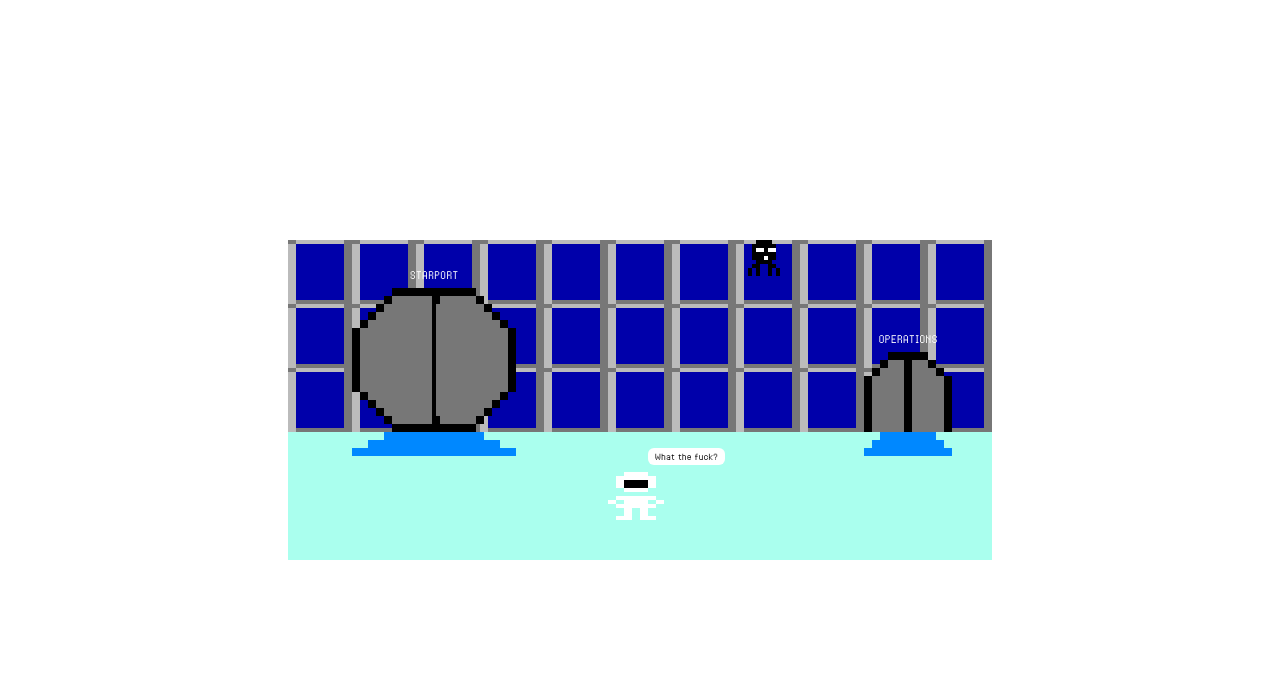
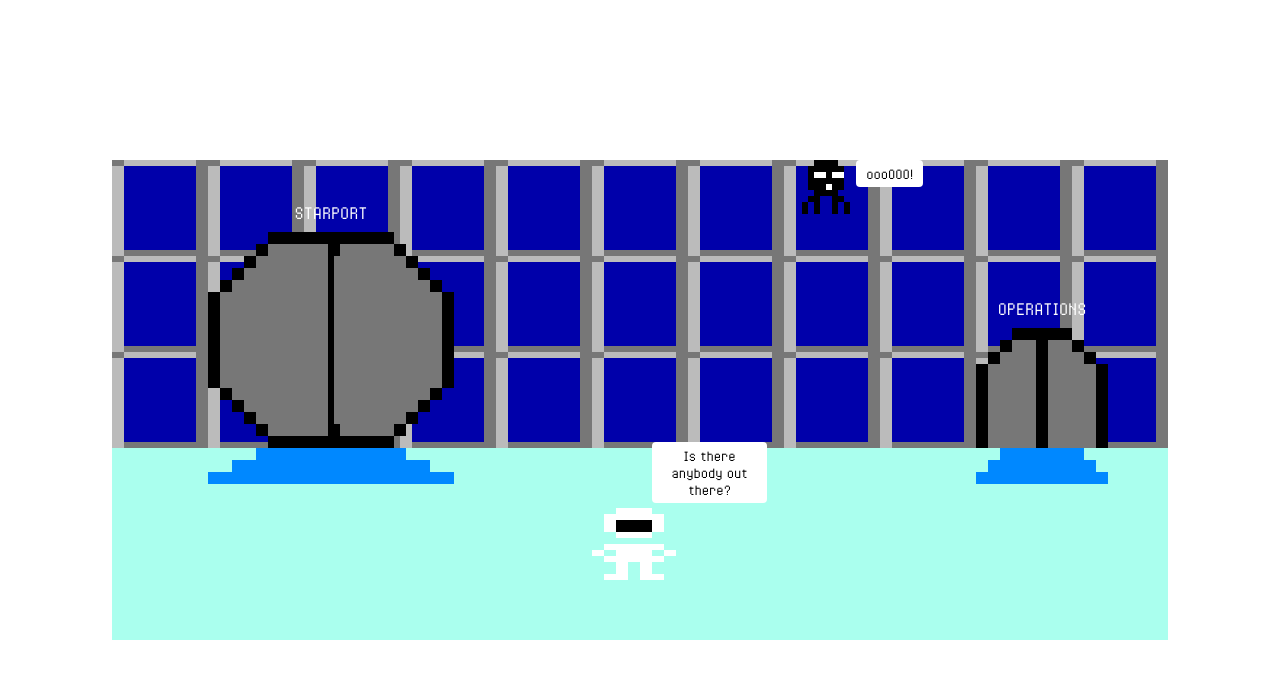
Before and after one commit to arcadeJHS/CSS-Starflight, a website: page index.html in a window 1280 px wide. Drawn offline with Linux system fonts and the light colour scheme.

Commit message:
fix ratio multiplier

```diff
--- a/index.html
+++ b/index.html
@@ -13,11 +13,13 @@
 			<div class="sprite--D"></div>
 			<div class="sprite--C"></div>
 			<div class="sprite--F"></div>
-			<div class="sprite--E"></div>
+			<div class="sprite--E_container">
+				<div class="sprite--E"></div>
+			</div>
 		</div>
 
-		<div class="components">
-			<span>SPRITES</span>
+		<div class="debug-components">
+			<span>SPRITES AND TILES</span>
 			<div class="tile--A"></div>
 			<div class="tile--B"></div>
 			<div class="sprite--C"></div>
--- a/src/components.scss
+++ b/src/components.scss
@@ -1,7 +1,6 @@
-$debug: false;
 $scene-height: ($tile-height * length($background));
 
-.components {
+.debug-components {
 	display: none;
 	@if ($debug == true) {
 		display: block;
--- a/src/engine.scss
+++ b/src/engine.scss
@@ -1,4 +1,4 @@
-$font-size: 4px;
+$font-size: $ratio * 4px;
 $pixel-size: 1em!default;
 $tile-width: 16;
 $tile-height: 16;
--- a/src/main.scss
+++ b/src/main.scss
@@ -6,7 +6,6 @@ html, body {
 	width: 100%;
 	height: 100%;
 	font-family: '8bit',lucida console,lucida sans typewriter,monospace;
-	font-size: 12px;
 
 	display: flex;
 	flex-direction: column;
@@ -14,6 +13,9 @@ html, body {
   	justify-content: center;
 }
 
+$debug: false;
+$ratio: 1;
+
 @import "engine.scss";
 @import "tiles.scss";
 @import "background.scss";
--- a/src/scene.scss
+++ b/src/scene.scss
@@ -1,7 +1,5 @@
 $scene-width: ($pixel-size * $tile-width * length(nth($background, 1)));
 $scene-height: ($pixel-size * $tile-height * length($background));
-$ratio: 1;
-$spider-pixel-size: $pixel-size / $ratio;
 $spider-width: ($pixel-size * length(nth(map-get($sprites, "E"),1)));
 $spider-height: ($pixel-size * length(map-get($sprites, "E")));
 
@@ -10,30 +8,30 @@ $spider-height: ($pixel-size * length(map-get($sprites, "E")));
 		top: 0;
 	}
 	35% {
-		top: ($scene-height * $ratio)/2 + $spider-height;
+		top: $scene-height/2 + $spider-height;
 	}
 	40% {
-		top: ($scene-height * $ratio)/2 + $spider-height;
+		top: $scene-height/2 + $spider-height;
 	}
 	100% {
 		top: 0;
 	}
 }
-@keyframes web {
+@keyframes spider_web {
 	0% {
-		height: 1em;
+		height: 0;
 		top: 0;
 	}
 	35% {
-		height: 50em;
-		top: -50em;
+		height: $scene-height/2 + $spider-height;
+		top: -($scene-height/2 + $spider-height);
 	}
 	40% {
-		height: 50em;
-		top: -50em;
+		height: $scene-height/2 + $spider-height;
+		top: -($scene-height/2 + $spider-height);
 	}
 	100% {
-		height: 1em;
+		height: 0;
 		top: 0;
 	}
 }
@@ -86,25 +84,25 @@ $spider-height: ($pixel-size * length(map-get($sprites, "E")));
 		top: 58em;
 		left: 80em;
 		&:before {
-			content: "What the fuck?";
+			content: "Is there anybody out there?";
 			font-size: 2em;
 			position: relative;
 			left: 5em;
-			top: -3em;
+			top: -5.5em;
 			background-color: #fff;
 			display: block;
-			border-radius: 6px;
+			border-radius: 4px;
 			padding: 0.4em 0.8em;
 			width: 8em;
 			text-align: center;
 		}
 	}
 
-	.sprite--E {
+	.sprite--E_container {
 		position: absolute;
-		font-size: $spider-pixel-size;
+		left: 115em;
 		animation: creep 5s infinite;
-		left: 115em;
+
 		&:before {
 			content: '';
 			width: 0.5em;
@@ -112,16 +110,25 @@ $spider-height: ($pixel-size * length(map-get($sprites, "E")));
 			position: absolute;
 			left: 2em;
 			box-shadow: 1em 1em #BBBBBB;
-			animation: web 5s infinite;
+			animation: spider_web 5s infinite;
 		}
-		/*
-		&:before {
-			content: "oooOOO!!!";
-			font-size: 2em;
-			position: relative;
-			left: $spider-width / $ratio;
-			padding-left: 5px;
+
+		.sprite--E {
+			font-size: $pixel-size;
+
+			&:before {
+				content: "oooOOO!";
+				font-size: 2em;
+				position: relative;
+				left: 4.5em;
+				top: 0em;
+				background-color: #fff;
+				display: block;
+				border-radius: 4px;
+				padding: 0.4em 0.8em;
+				width: 4em;
+				text-align: center;
+			}
 		}
-		*/
 	}
 }
```
Also changed, not shown: distro.css, 1 other file.
